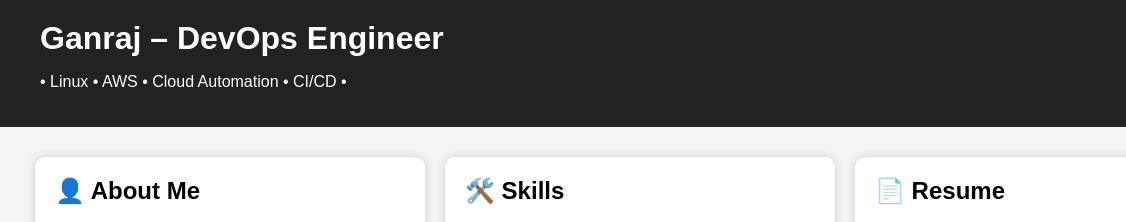
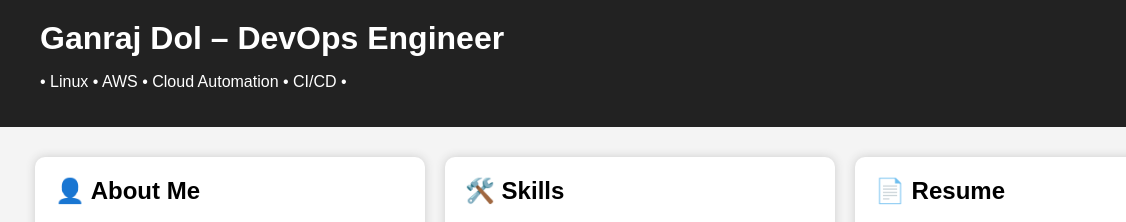
Before and after one commit to ganrajdol99215/devops-ci-cd-portfolio, a plain HTML site: page frontend/index.html in a window 1280 px wide. Shown: the top 222 px of the page, 0-1126 px from the left. Drawn offline with Linux system fonts and the light colour scheme.

Commit message:
Update index.html

```diff
--- a/frontend/index.html
+++ b/frontend/index.html
@@ -78,7 +78,7 @@
 
   <header>
     <div class="header-left">
-      <h1>Ganraj  – DevOps Engineer</h1>
+      <h1>Ganraj Dol  – DevOps Engineer</h1>
       <p>• Linux • AWS • Cloud Automation • CI/CD •</p>
     </div>
     <div class="social-icons">
```
